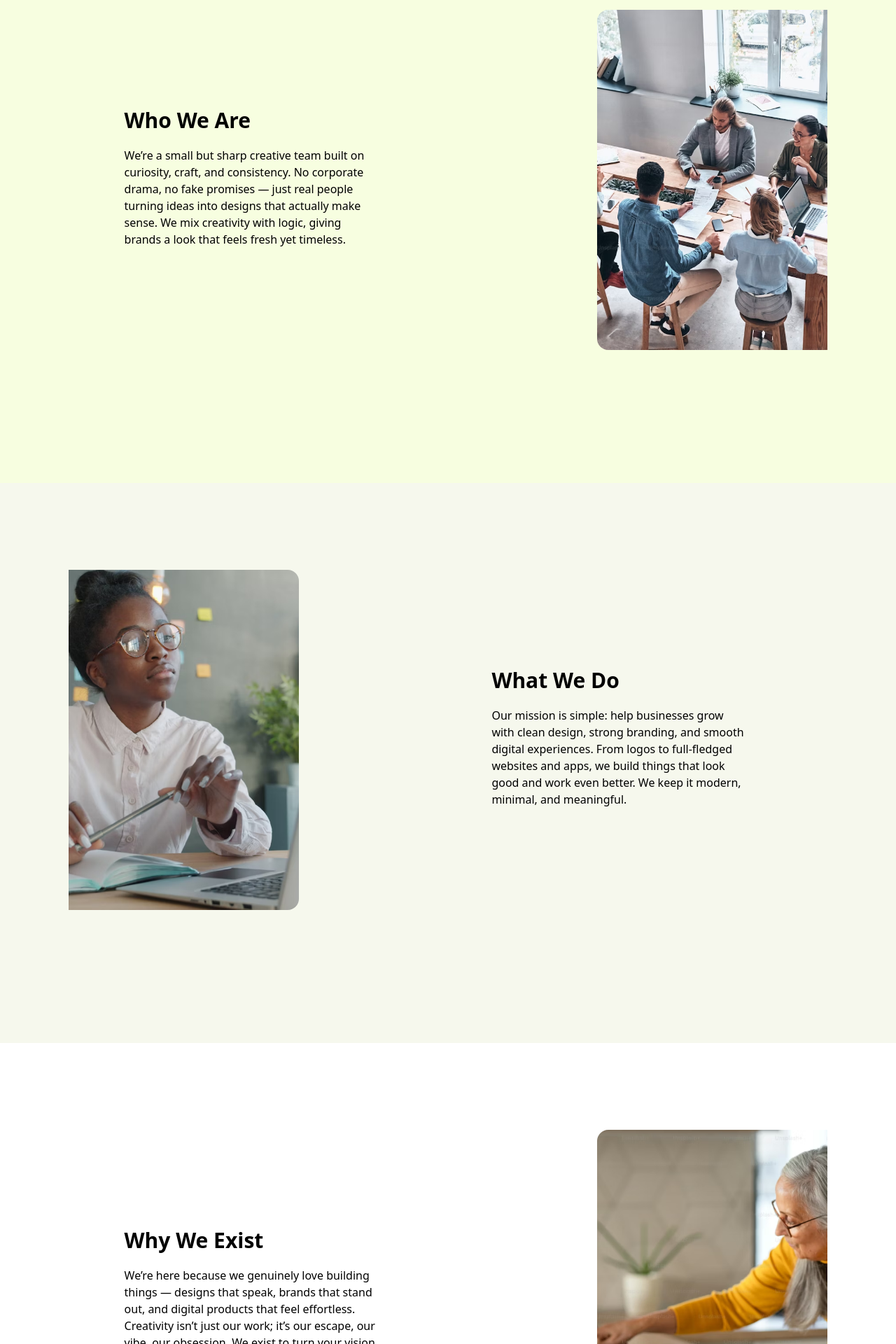
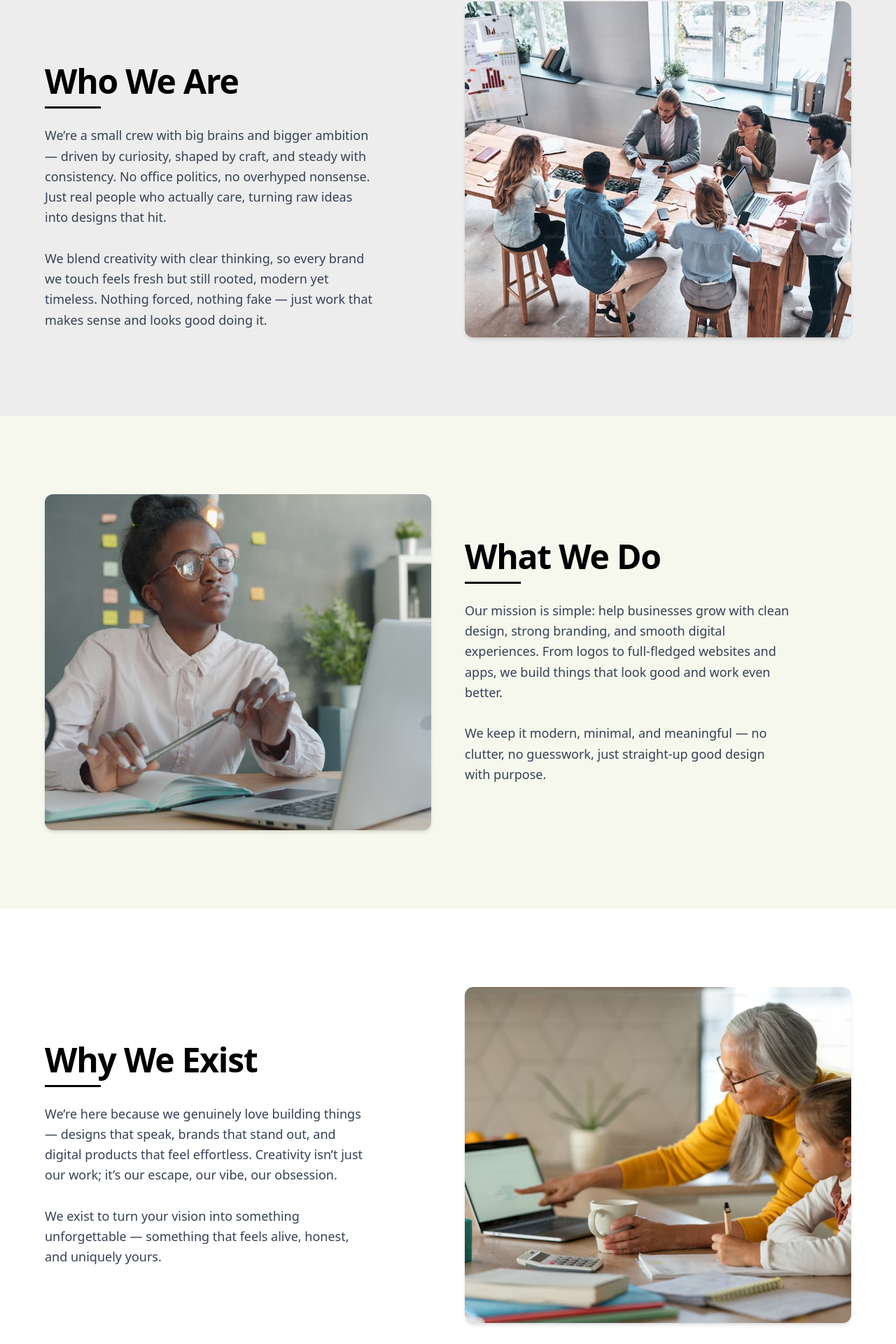
Before and after one commit to affan9431/Qasida-Tech-Studio-Frontend, a React (Vite) app: page /app/about in a window 1280 px wide. Shown: the part 110-2030 px from the top of the page at 70% size. Built offline with nearby package versions, Linux system fonts and the light colour scheme.

Commit message:
Change some design

```diff
--- a/src/components/AboutHeroSection.jsx
+++ b/src/components/AboutHeroSection.jsx
@@ -1,24 +1,31 @@
 function AboutHeroSection() {
   return (
-    <section className="bg-[#F7FEE0] h-[110vh] md:h-screen">
-      <div className="flex flex-col-reverse md:flex-row justify-between md:justify-around relative md:top-46 top-20 ">
-        <div className="pl-5 md:pl-30 pt-10 md:pt-20 w-full md:w-[50%]">
-          <h1 className="text-2xl md:text-3xl font-bold">Who We Are</h1>
+    <section className="bg-[#EDEDED] py-20 md:py-28">
+      <div className="container mx-auto px-6 md:px-16 grid grid-cols-1 md:grid-cols-2 items-center gap-12">
+        <div>
+          <h1 className="text-3xl md:text-5xl font-bold tracking-tight relative top-10">
+            Who We Are
+          </h1>
+          <div className="w-20 h-[3px] bg-black mt-3 mb-6 relative top-10"></div>
 
-          <p className="w-full md:w-[70%] mt-5 text-sm md:text-base">
-            We’re a small but sharp creative team built on curiosity, craft, and
-            consistency. No corporate drama, no fake promises — just real people
-            turning ideas into designs that actually make sense. We mix
-            creativity with logic, giving brands a look that feels fresh yet
-            timeless.
+          <p className="text-base md:text-lg leading-relaxed text-gray-700 md:w-[85%] relative top-10">
+            We’re a small crew with big brains and bigger ambition — driven by
+            curiosity, shaped by craft, and steady with consistency. No office
+            politics, no overhyped nonsense. Just real people who actually care,
+            turning raw ideas into designs that hit.
+            <br />
+            <br />
+            We blend creativity with clear thinking, so every brand we touch
+            feels fresh but still rooted, modern yet timeless. Nothing forced,
+            nothing fake — just work that makes sense and looks good doing it.
           </p>
         </div>
 
-        <div className="p-5 md:p-10 relative top-0 md:top-[-100px] w-full md:w-[32%] flex md:block justify-center">
+        <div className="flex justify-center md:justify-end">
           <img
             src="/images/about-pic-1.avif"
-            alt=""
-            className="h-[280px] sm:h-[350px] md:h-[486px] object-cover  md:rounded-l-2xl w-full md:w-auto"
+            alt="About us"
+            className="h-[350px] md:h-[480px] rounded-xl shadow-md object-cover"
           />
         </div>
       </div>
--- a/src/components/AboutWhatWeDo.jsx
+++ b/src/components/AboutWhatWeDo.jsx
@@ -1,26 +1,33 @@
-import React from "react";
-
 function AboutWhatWeDo() {
   return (
-    <section className="bg-[#F6F8ED] h-screen md:h-screen">
-      <div className="flex flex-col-reverse md:flex-row-reverse justify-between md:justify-around relative md:top-46 top-10">
-        <div className="pl-5 md:pl-30 pt-10 md:pt-20 w-full md:w-[50%]">
-          <h1 className="text-2xl md:text-3xl font-bold">What We Do</h1>
+    <section className="bg-[#F6F8ED] py-20 md:py-28">
+      <div className="container mx-auto px-6 md:px-16 grid grid-cols-1 md:grid-cols-2 items-center gap-12">
+        {/* LEFT IMAGE */}
+        <div className="flex justify-center md:justify-start">
+          <img
+            src="/images/about-pic-2.avif"
+            alt="What we do"
+            className="h-[350px] md:h-[480px] rounded-xl shadow-md object-cover"
+          />
+        </div>
 
-          <p className="w-full md:w-[70%] mt-5 text-sm md:text-base">
+        {/* RIGHT TEXT */}
+        <div>
+          <h1 className="text-3xl md:text-5xl font-bold tracking-tight">
+            What We Do
+          </h1>
+          <div className="w-20 h-[3px] bg-black mt-3 mb-6"></div>
+
+          <p className="text-base md:text-lg leading-relaxed text-gray-700 md:w-[85%]">
             Our mission is simple: help businesses grow with clean design,
             strong branding, and smooth digital experiences. From logos to
             full-fledged websites and apps, we build things that look good and
-            work even better. We keep it modern, minimal, and meaningful.
+            work even better.
+            <br />
+            <br />
+            We keep it modern, minimal, and meaningful — no clutter, no
+            guesswork, just straight-up good design with purpose.
           </p>
-        </div>
-
-        <div className="p-5 md:p-10 relative top-0 md:top-[-100px] w-full md:w-[32%] flex md:block justify-center">
-          <img
-            src="/images/about-pic-2.avif"
-            alt=""
-            className="h-[280px] sm:h-[350px] md:h-[486px]  md:rounded-r-2xl object-cover w-full md:w-auto"
-          />
         </div>
       </div>
     </section>
--- a/src/components/AboutWhyWeExits.jsx
+++ b/src/components/AboutWhyWeExits.jsx
@@ -1,26 +1,32 @@
-import React from "react";
+function AboutWhyWeExist() {
+  return (
+    <section className="bg-white py-20 md:py-28">
+      <div className="container mx-auto px-6 md:px-16 grid grid-cols-1 md:grid-cols-2 items-center gap-12">
+        {/* LEFT TEXT */}
+        <div>
+          <h1 className="text-3xl md:text-5xl font-bold tracking-tight">
+            Why We Exist
+          </h1>
+          <div className="w-20 h-[3px] bg-black mt-3 mb-6"></div>
 
-function AboutWhyWeExits() {
-  return (
-    <section className="h-screen md:h-screen">
-      <div className="flex flex-col-reverse md:flex-row justify-between md:justify-around relative md:top-46 top-10">
-        <div className="pl-5 md:pl-30 pt-10 md:pt-20 w-full md:w-[50%]">
-          <h1 className="text-2xl md:text-3xl font-bold">Why We Exist</h1>
-
-          <p className="w-full md:w-[70%] mt-5 text-sm md:text-base">
+          <p className="text-base md:text-lg leading-relaxed text-gray-700 md:w-[85%]">
             We’re here because we genuinely love building things — designs that
             speak, brands that stand out, and digital products that feel
             effortless. Creativity isn’t just our work; it’s our escape, our
-            vibe, our obsession. We exist to turn your vision into something
-            people remember.
+            vibe, our obsession.
+            <br />
+            <br />
+            We exist to turn your vision into something unforgettable —
+            something that feels alive, honest, and uniquely yours.
           </p>
         </div>
 
-        <div className="p-5 md:p-10 relative top-0 md:top-[-100px] w-full md:w-[32%] flex md:block justify-center">
+        {/* RIGHT IMAGE */}
+        <div className="flex justify-center md:justify-end">
           <img
             src="/images/about-pic-3.avif"
-            alt=""
-            className="h-[280px] sm:h-[350px] md:h-[486px]  md:rounded-l-2xl object-cover w-full md:w-auto"
+            alt="Why we exist"
+            className="h-[350px] md:h-[480px] rounded-xl shadow-md object-cover"
           />
         </div>
       </div>
@@ -28,4 +34,4 @@ function AboutWhyWeExits() {
   );
 }
 
-export default AboutWhyWeExits;
+export default AboutWhyWeExist;
--- a/src/components/HomeFinalSection.jsx
+++ b/src/components/HomeFinalSection.jsx
@@ -3,21 +3,21 @@ import { Link } from "react-router-dom";
 
 function HomeFinalSection() {
   return (
-    <section className="h-[700px] flex justify-center items-center px-4 md:px-0">
-      <div className="flex flex-col items-center justify-center h-[60%] text-center space-y-6 max-w-2xl">
-        <h1 className="text-3xl md:text-4xl font-bold">
+    <section className="py-32 flex justify-center items-center px-4 md:px-0 bg-white">
+      <div className="flex flex-col items-center text-center space-y-5 max-w-2xl">
+        <h1 className="text-3xl md:text-5xl font-bold leading-tight">
           Let’s Build Something Great Together.
         </h1>
-        <p className="text-[#737272] text-sm md:text-base">
-          We don’t just design. We build brands that last.
+
+        <p className="text-[#737272] text-sm md:text-lg">
+          We don’t just design. We craft brands that stay.
         </p>
-        <div>
-          <Link to="/app/contact">
-            <button className="bg-[#ECF5CC] p-3 rounded-[50px] w-36 h-14 cursor-pointer text-[#737272]">
-              Contact Us
-            </button>
-          </Link>
-        </div>
+
+        <Link to="/app/contact">
+          <button className="bg-[#ECF5CC] px-8 py-4 rounded-full text-[#474747] text-sm md:text-base font-medium hover:scale-105 transition-all duration-300 shadow-sm hover:shadow-md cursor-pointer">
+            Contact Us
+          </button>
+        </Link>
       </div>
     </section>
   );
--- a/src/components/HomeHeroSection.jsx
+++ b/src/components/HomeHeroSection.jsx
@@ -5,7 +5,7 @@ function HomeHeroSection() {
   return (
     <section className="h-[700px] md:h-[700px] bg-cover bg-center bg-[url('/images/Home.png')] flex items-center justify-center">
       <div className="flex flex-col items-center justify-center h-full text-center space-y-6 px-4 md:px-0">
-        <h1 className="text-4xl md:text-4xl font-bold">
+        <h1 className="text-4xl md:text-5xl font-bold">
           We Design. We Develop. We Build Brands.
         </h1>
         <p className="text-[#737272] text-sm md:text-base px-2 md:px-0">
@@ -13,7 +13,7 @@ function HomeHeroSection() {
         </p>
         <div className="flex flex-col sm:flex-row gap-4 sm:gap-6">
           <Link to="/app/contact">
-            <button className="bg-[#ECF5CC] p-3 rounded-[50px] w-36 h-14 cursor-pointer text-[#737272]">
+            <button className="bg-[#ECF5CC] px-8 py-4 rounded-full text-[#474747] text-sm md:text-base font-medium hover:scale-105 transition-all duration-300 shadow-sm hover:shadow-md cursor-pointer">
               Get a Quote
             </button>
           </Link>
--- a/src/pages/Contact.jsx
+++ b/src/pages/Contact.jsx
@@ -6,7 +6,7 @@ function Contact() {
   return (
     <div>
       <ContactHeroSection />
-      {/* <ContactDirectSection /> */}
+      <ContactDirectSection />
       <ContactMap />
     </div>
   );
```
Also changed, not shown: src/components/AboutFounderSection.jsx (+21 -23 lines), src/components/ContactDirectSection.jsx (+34 -3 lines), src/components/HomeProjectSection.jsx (+37 -27 lines).
